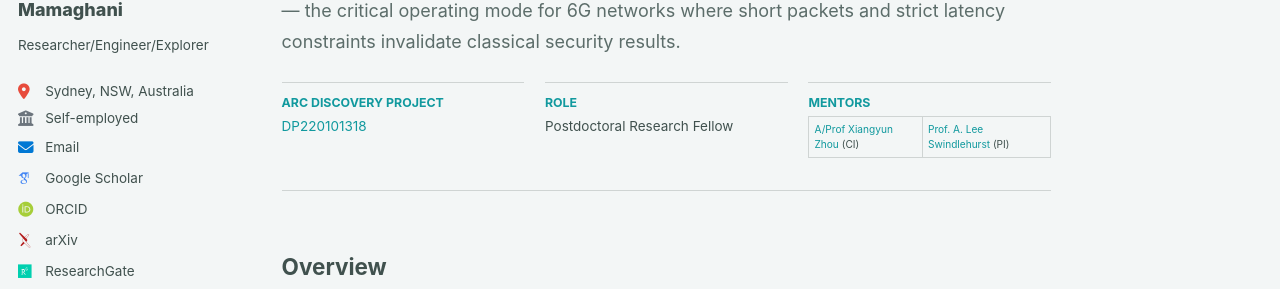
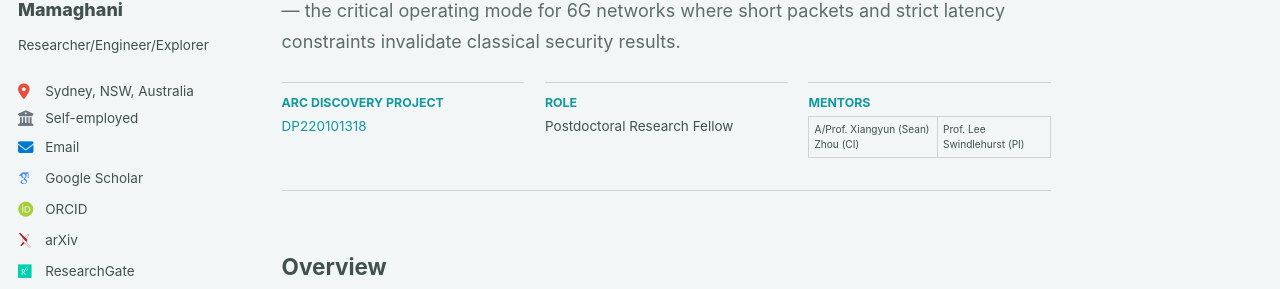
Before and after one commit to miladtm94/miladtm94.github.io, a Jekyll site: the page built from _portfolio/finite-blocklength-security.md, in a window 1280 px wide and 900 px high. Shown: the part 278-567 px from the top of the window. Built offline with Jekyll 4.4.1, drawn with Linux system fonts in a browser that asks for light colours; some web fonts are replaced; a script that is not in the unit is left out.

Commit message:
portfolio updated

```diff
--- a/_portfolio/finite-blocklength-security.md
+++ b/_portfolio/finite-blocklength-security.md
@@ -13,7 +13,7 @@ portfolio_details:
   - label: "Role"
     value: "Postdoctoral Research Fellow"
   - label: "Mentors"
-    value: "[A/Prof Xiangyun Zhou](https://scholar.google.com/citations?user=s4dIgfgAAAAJ&hl=en) (CI) | [Prof. A. Lee Swindlehurst](https://scholar.google.com/citations?user=ibAcKWwAAAAJ&hl=en) (PI)"
+    value: "A/Prof. Xiangyun (Sean) Zhou (CI) | Prof. Lee Swindlehurst (PI)"
 keywords:
   - Physical-Layer Security
   - Information-Theoretic Security
```
Also changed, not shown: _portfolio/uav-physical-layer-security.md (+1 -1 lines), _portfolio/untrusted-relaying-security.md (+1 -1 lines).
